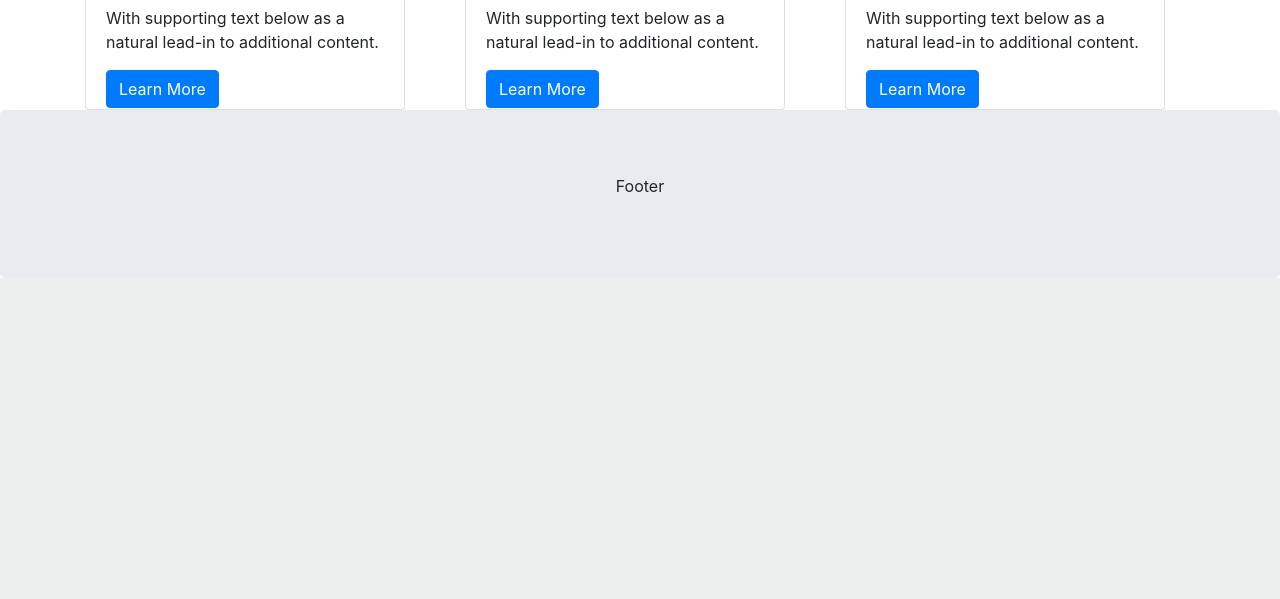
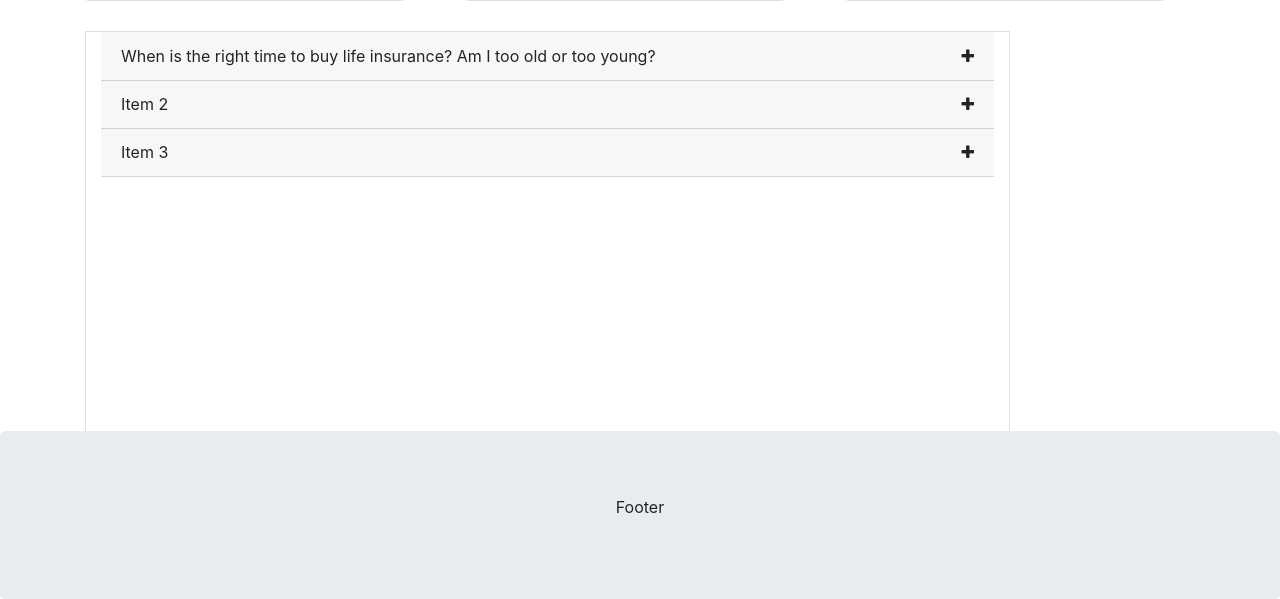
Before and after one commit to ShamanthaReddy12/Insurance-Demo-, a PHP site: page / in a window 1280 px wide. Shown: the part 1051-1650 px from the top of the page. Before the commit the page ends 1329 px from the top, so only its background shows below. Run offline with PHP 8.4, Linux system fonts and the light colour scheme.

Commit message:
added raw accordian

```diff
--- a/Main.css
+++ b/Main.css
@@ -1,20 +1,24 @@
-.image-text
+/*.image-text
 {
   position: absolute;
+  font-size: 100%;
   top: 120px;
-  left: 80px;
-  font-size: 200%;
+  left: 80px
   text-align: justify;
   font-family: :serif;
-}
-
+}*/
+/*.image
+{
+  display: flex-reverse;
+}*/
+/*
 #button
 {
   position: absolute;
   top: 240px;
   left: 80px;
 
-}
+}*/
 
 .card
 {
@@ -25,3 +29,13 @@
 
 
 }
+
+.accordion .card-header:after {
+    font-family: 'FontAwesome';
+    content: "\f068";
+    float: right;
+}
+.accordion .card-header.collapsed:after {
+    /* symbol for "collapsed" panels */
+    content: "\f067";
+}
--- a/Main.html
+++ b/Main.html
@@ -9,6 +9,10 @@
   <script src="https://ajax.googleapis.com/ajax/libs/jquery/3.4.1/jquery.min.js"></script>
   <script src="https://cdnjs.cloudflare.com/ajax/libs/popper.js/1.14.7/umd/popper.min.js"></script>
   <script src="https://maxcdn.bootstrapcdn.com/bootstrap/4.3.1/js/bootstrap.min.js"></script>
+<link rel="stylesheet" href="https://stackpath.bootstrapcdn.com/bootstrap/4.1.1/css/bootstrap.min.css" integrity="sha384-WskhaSGFgHYWDcbwN70/dfYBj47jz9qbsMId/iRN3ewGhXQFZCSftd1LZCfmhktB" crossorigin="anonymous">
+<link rel="script" href="Main.js">
+
+<link href="https://maxcdn.bootstrapcdn.com/font-awesome/4.7.0/css/font-awesome.min.css" rel="stylesheet"/>
 
   <style>
   .fakeimg {
@@ -54,14 +58,32 @@
 </div>
 </nav>
 
-<div class="jumbotron text-right" style="margin-bottom:0">
 
-  <img src="https://www.ponyview.com/wp-content/uploads/2018/09/insurance-keyboard.jpg" class="img-responsive" width="60%" height="" >
-  <div class="image-text" >We Take Pride in <br> how We do Business.</div>
- <button type="button" class="btn btn-info" id="button">Get Started </button>
+<div class="jumbotron text-right" style="margin-bottom:0; display: flex;">
+  <div class="container">
+    <div class="row">
+      <div class="col-sm-4">
+        <div class="container">
+          <div class="col">
+            <div class="row-sm-8">
+              <div class="image-text" >We Take Pride in <br> How We do Business.</div>
+            </div>
+            <div class="row-sm-4">
+              <button type="button" class="btn btn-info" id="button">Get Started </button>
+            </div>
+          </div>
+        </div>
+
+
+      </div>
+      <div class="col-sm-8">
+        <div class="image"><img src="https://www.ponyview.com/wp-content/uploads/2018/09/insurance-keyboard.jpg" class="img-responsive" width="80%" height="" ></div>
+      </div>
+    </div>
+  </div>
 </div>
 
-</div>
+
 
 
 <div class="container">
@@ -99,6 +121,42 @@
 </div>
 </div>
 
+<div class="container">
+    <div id="accordion" class="accordion">
+        <div class="card col-sm-10">
+            <div class="card-header collapsed" data-toggle="collapse" href="#collapseOne">
+                <a class="card-title">
+                    When is the right time to buy life insurance? Am I too old or too young?
+                </a>
+            </div>
+            <div id="collapseOne" class="card-body collapse" data-parent="#accordion" >
+                <p>Life insurance can play an important role in your financial security at any stage of life. Starting sooner allows you to save more and gives you more budget-friendly options.
+                </p>
+            </div>
+            <div class="card-header collapsed" data-toggle="collapse" data-parent="#accordion" href="#collapseTwo">
+                <a class="card-title">
+                  Item 2
+                </a>
+            </div>
+            <div id="collapseTwo" class="card-body collapse" data-parent="#accordion" >
+                <p>Anim pariatur cliche reprehenderit, enim eiusmod high life accusamus terry richardson ad squid. 3 wolf moon officia aute, non cupidatat skateboard dolor brunch. Food truck quinoa nesciunt laborum eiusmod. Brunch 3 wolf moon tempor, sunt
+                    aliqua put a bird on it squid single-origin coffee nulla assumenda shoreditch et. Nihil anim keffiyeh helvetica, craft beer labore wes anderson cred nesciunt sapiente ea proident. Ad vegan excepteur butcher vice lomo. Leggings occaecat
+                    craft beer farm-to-table, raw denim aesthetic synth nesciunt you probably haven't heard of them accusamus labore sustainable VHS.
+                </p>
+            </div>
+            <div class="card-header collapsed" data-toggle="collapse" data-parent="#accordion" href="#collapseThree">
+                <a class="card-title">
+                  Item 3
+                </a>
+            </div>
+            <div id="collapseThree" class="collapse" data-parent="#accordion" >
+                <div class="card-body">Anim pariatur cliche reprehenderit, enim eiusmod high life accusamus terry richardson ad squid. 3 wolf moon officia aute, non cupidatat skateboard dolor brunch. Food truck quinoa nesciunt laborum eiusmod. Brunch 3 wolf moon tempor, sunt
+                    aliqua put a bird on it squid single-origin coffee nulla assumenda shoreditch et. samus labore sustainable VHS.
+                </div>
+            </div>
+        </div>
+    </div>
+</div>
 
 
 <div class="jumbotron text-center" style="margin-bottom: 0;" >
```
Also changed, not shown: Main.js (added, +13 -0 lines).
